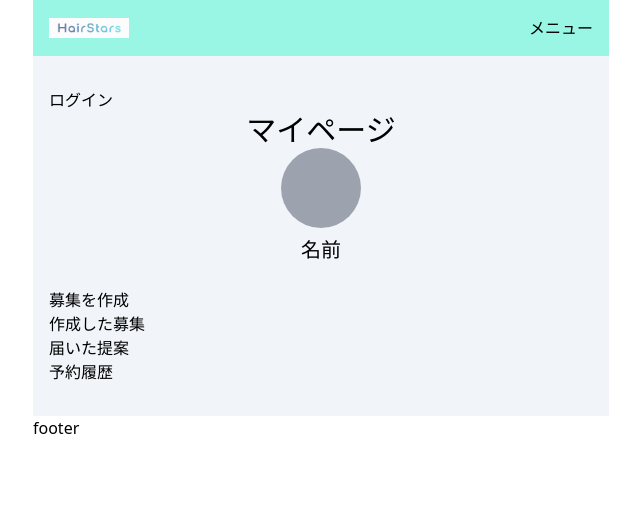
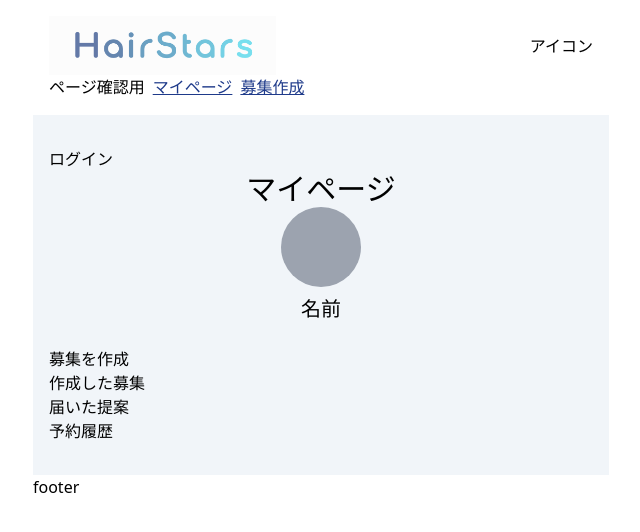
Before and after one commit to sacrwst/hairstar, a React (Create React App) app: page /mypage in a window 1280 px wide. Shown: the top 532 px of the page, without its empty margins (319-959 px from the left). Built offline with nearby package versions, Linux system fonts and the light colour scheme.

Commit message:
✨ 検証用リンク追加

```diff
--- a/src/components/ui/layout/DefaultLayout.tsx
+++ b/src/components/ui/layout/DefaultLayout.tsx
@@ -8,17 +8,32 @@ type Props = {
 export const DefaultLayout = (props: Props) => {
   return (
     <div className="max-w-xl mx-auto">
-      <header className="bg-teal-200 p-4">
+      <header className="p-4">
         <div className="flex justify-between items-center">
-          <h1 className="w-20">
-            <Link to={"/"}>
+          <h1 className="w-5/12">
+            <Link to={"/"} className="block">
               <img
                 src={`${process.env.PUBLIC_URL}/logo.png`}
                 alt="HairStarロゴ"
               />
             </Link>
           </h1>
-          <div className="cursor-pointer">メニュー</div>
+          <div className="cursor-pointer">アイコン</div>
+        </div>
+        <div>
+          <span>ページ確認用</span>
+          <Link
+            to={"/mypage"}
+            className="inline-block text-blue-900 underline ml-2"
+          >
+            マイページ
+          </Link>
+          <Link
+            to={"/create-post"}
+            className="inline-block text-blue-900 underline ml-2"
+          >
+            募集作成
+          </Link>
         </div>
       </header>
       <main className="bg-slate-100 px-4 py-8">{props.children}</main>
```
